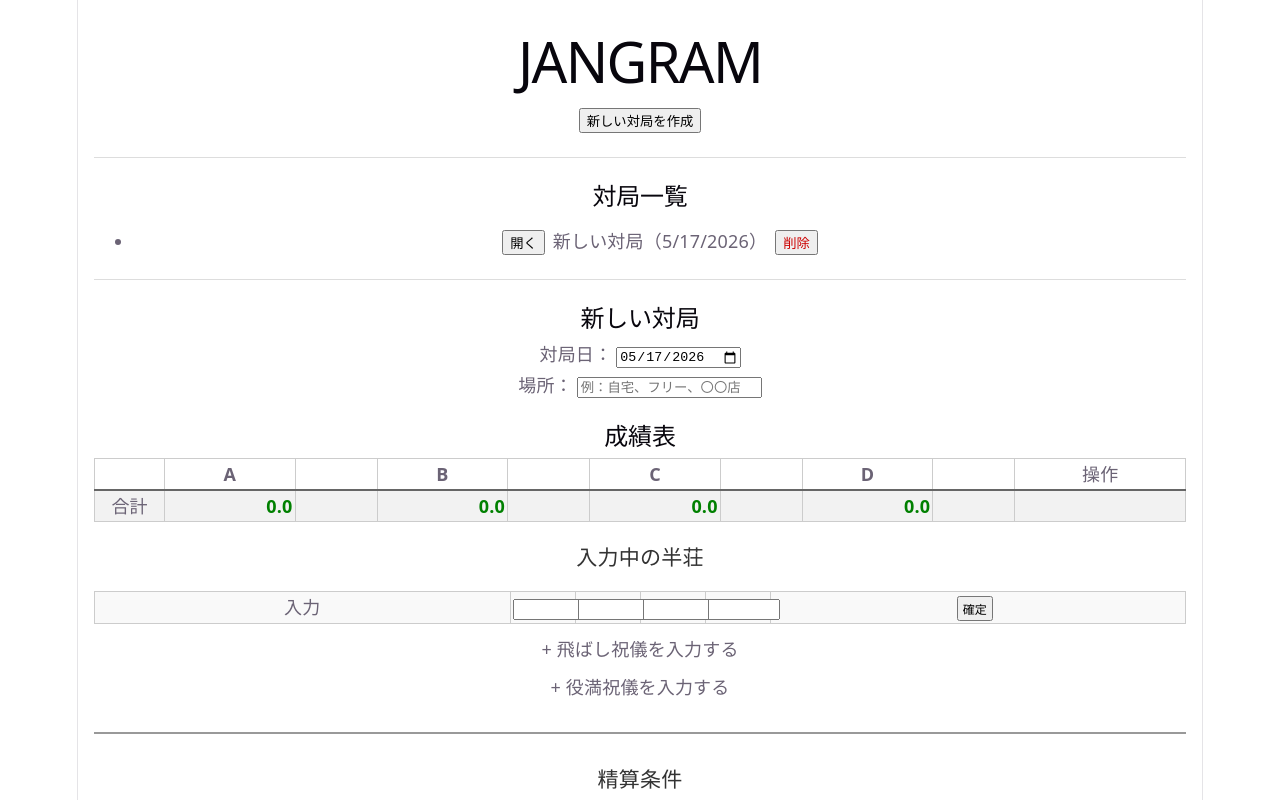
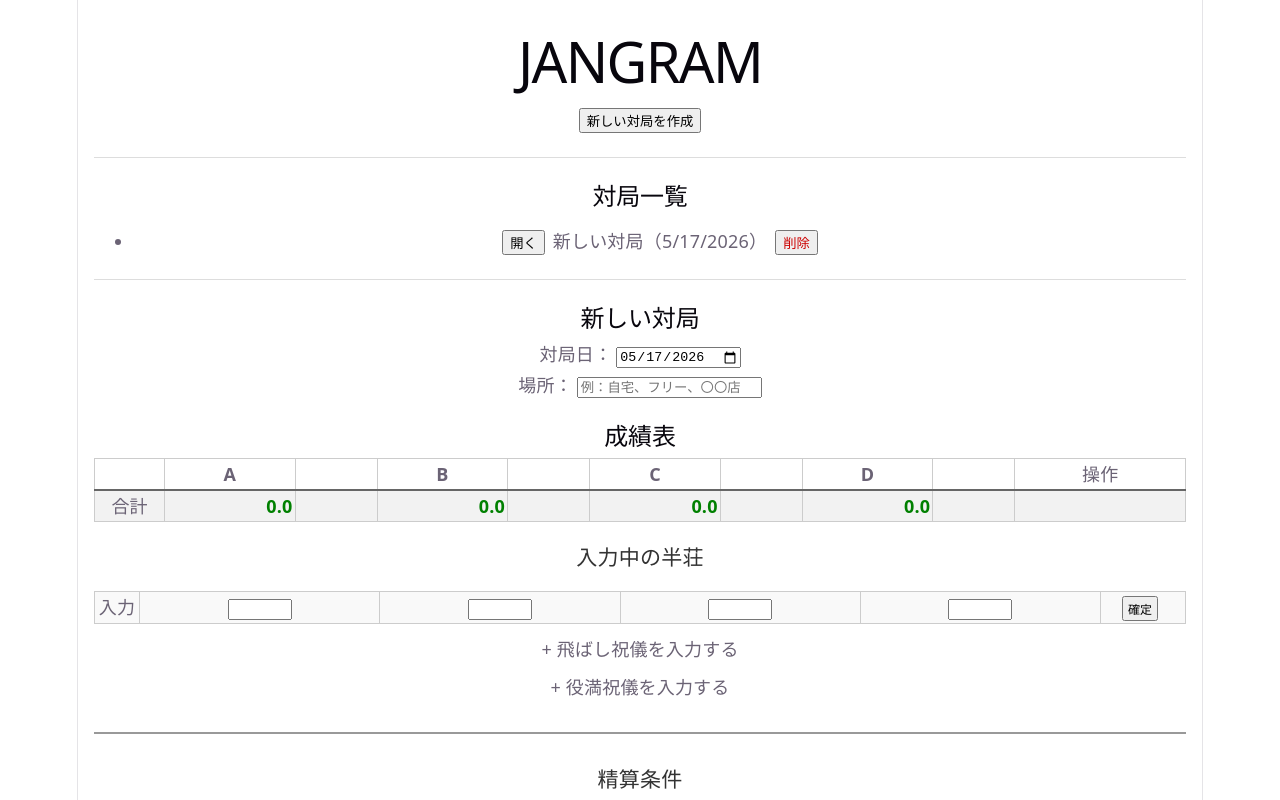
Before and after one commit to iizawild/jangram, a React (Vite) app in the folder jangram-app/: page / in a window 1280 px wide. Both pictures are taken after a click on the button "新しい対局を作成". Shown: the top 800 px of the page. Built offline with nearby package versions, Linux system fonts and the light colour scheme.

Commit message:
入力中の半荘の入力欄と枠の調整

```diff
--- a/jangram-app/src/App.tsx
+++ b/jangram-app/src/App.tsx
@@ -741,6 +741,8 @@ function InputSection({
               border: "1px solid #ccc",
               padding: "2px",
               fontWeight: "bold",
+              width: "40px",
+              whiteSpace: "nowrap",
             }}
           >
             入力
@@ -753,7 +755,6 @@ function InputSection({
               style={{
                 border: "1px solid #ccc",
                 padding: "2px",
-                width: "60px"
               }}
             >
               <input
@@ -773,7 +774,7 @@ function InputSection({
                 onBlur={() => {
                   setInputScores(prev => normalizeScores(prev))
                 }}
-                style={{ width: "64px" }}
+                style={{ width: "56px" }}
               />
             </td>
           ))}
@@ -783,6 +784,8 @@ function InputSection({
               border: "1px solid #ccc",
               padding: "2px",
               textAlign: "center",
+              width: "80px",
+              whiteSpace: "nowrap"
             }}
           >
             <>
```
